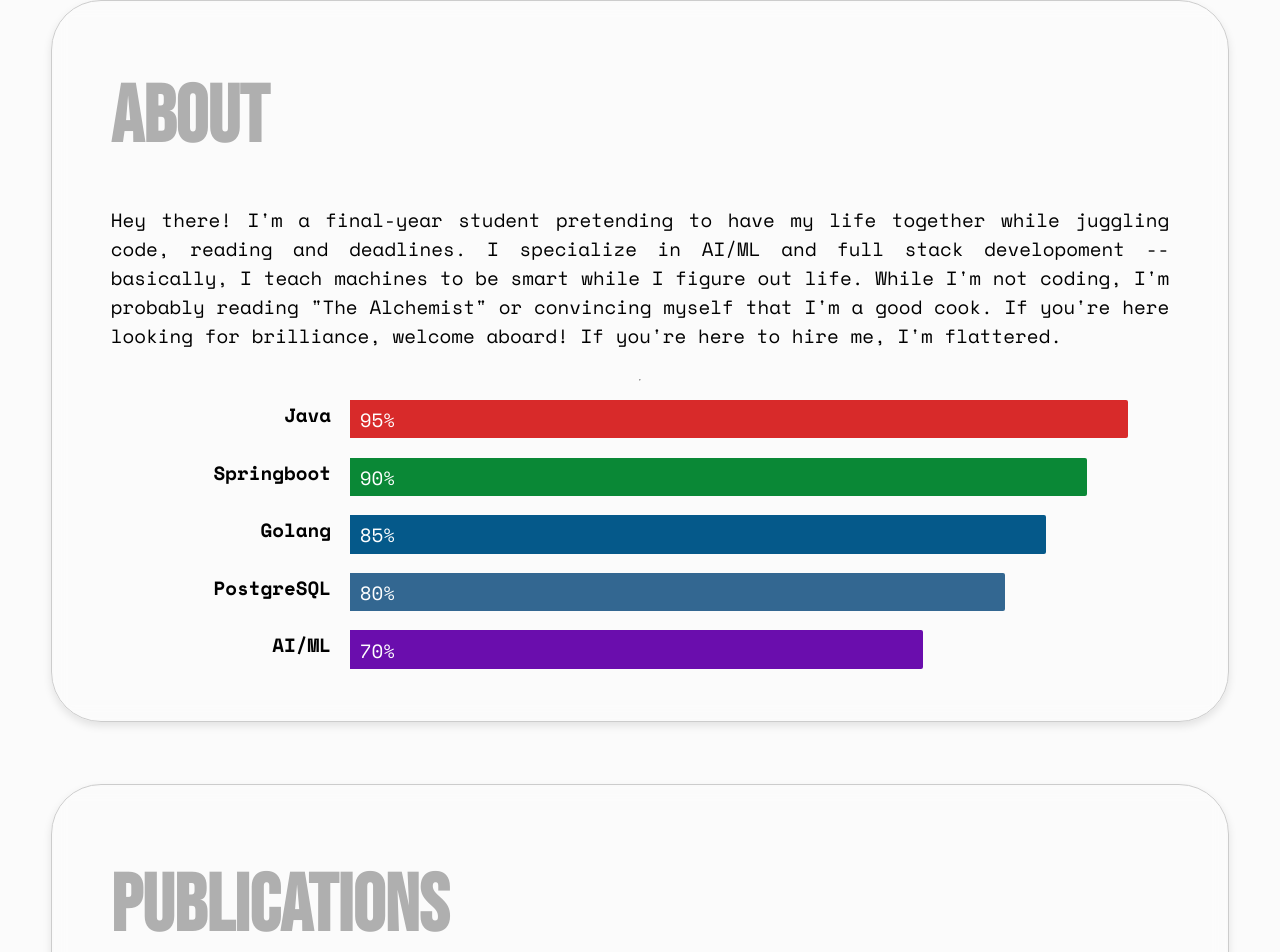
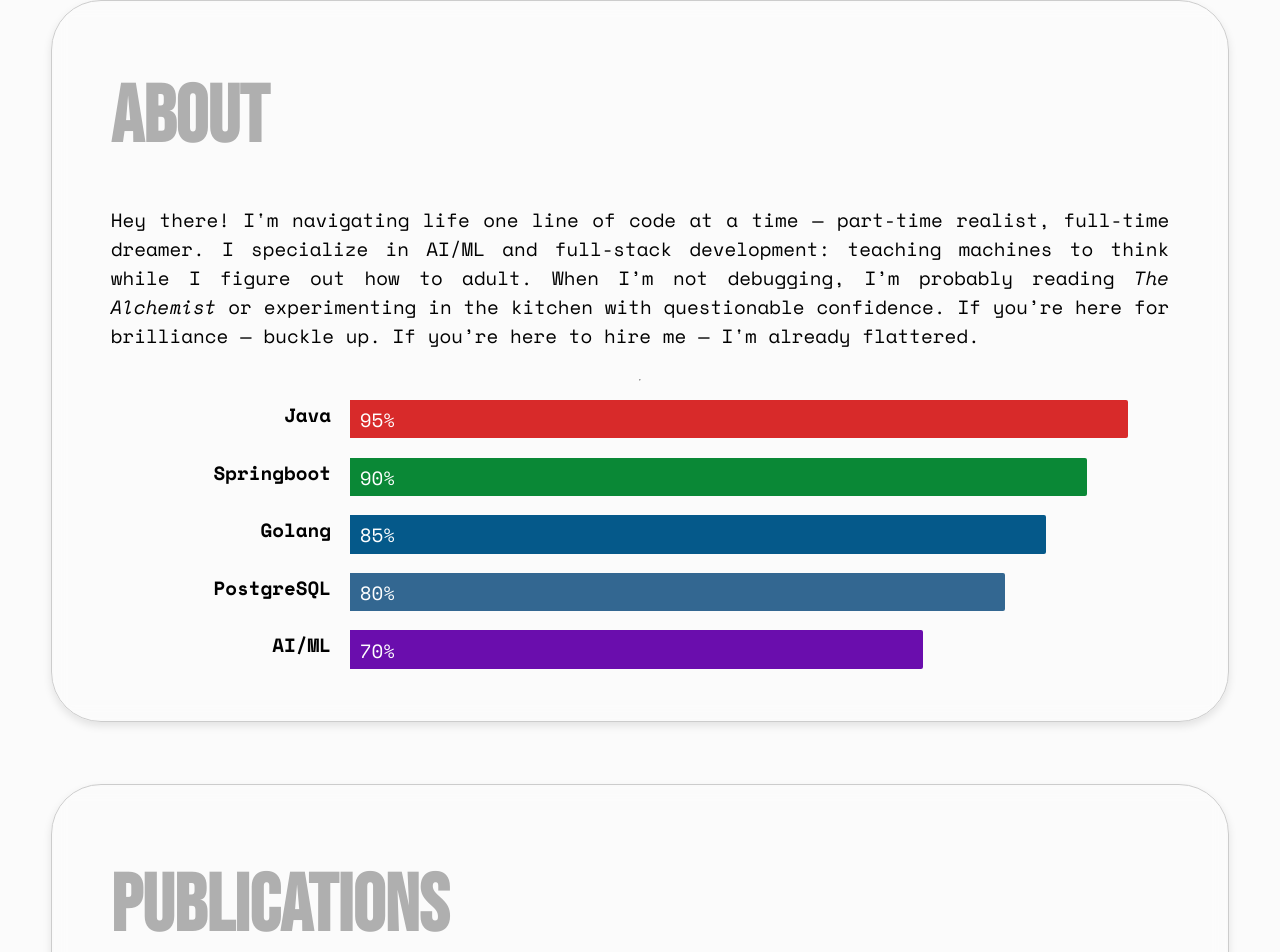
Before and after one commit to AbiXnash/abxfolio, a React (Vite) app: page / in a window 1280 px wide. Shown: the part 874-1826 px from the top of the page. Built offline with nearby package versions, Linux system fonts and the light colour scheme.

Commit message:
About page updated

```diff
--- a/src/pages/About/About.scss
+++ b/src/pages/About/About.scss
@@ -3,6 +3,9 @@
   flex-direction: column;
   margin-bottom: 40px;
 }
+
+
+
 
 .chart {
   border-radius: 5px;
--- a/src/pages/About/About.tsx
+++ b/src/pages/About/About.tsx
@@ -5,11 +5,14 @@ const About = () => {
         <div className="container row">
             <h1>About</h1>
             <p>
-                Hey there! I'm a final-year student pretending to have my life together while juggling code, reading and deadlines.
-                I specialize in AI/ML and full stack developoment -- basically, I teach machines to be smart while I figure out life.
-                While I'm not coding, I'm probably reading "The Alchemist" or convincing myself that I'm a good cook.
-                If you're here looking for brilliance, welcome aboard! If you're here to hire me, I'm flattered.
+                Hey there! I'm navigating life one line of code at a time — part-time realist, full-time dreamer.
+                I specialize in AI/ML and full-stack development: teaching machines to think while I figure out how to adult.
+                When I’m not debugging, I’m probably reading <em>The Alchemist</em> or experimenting in the kitchen with questionable confidence.
+                If you’re here for brilliance — buckle up. If you’re here to hire me — I'm already flattered.
             </p>
+
+
+
             <div className="skill-container">
                 <hr />
                 <div className="chart">
@@ -47,6 +50,6 @@ const About = () => {
                 </div>
             </div>
         </div>
-    </section>
+    </section >
 }
 export default About
```
Also changed, not shown: 1 other file (tests, documents, lock files or other folders).
